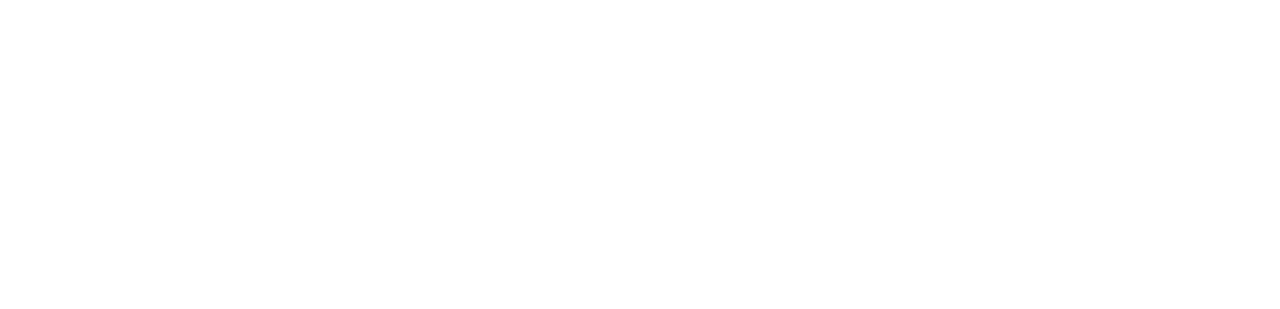
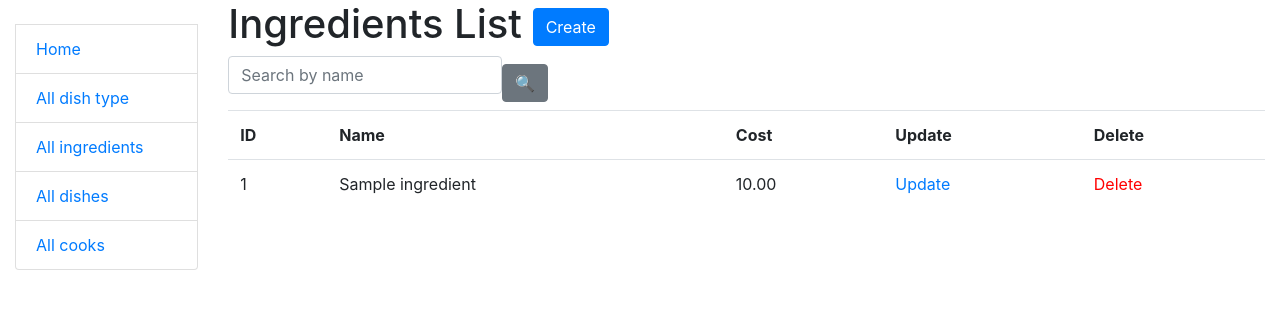
Before and after one commit to roma-mechanic/Restaurant-Kitchen-Service, a Django app: page /ingredients/ in a window 1280 px wide. Before the commit the part shown is empty. Shown: the top 309 px of the page. Run offline with Django 4.2, Linux system fonts and the light colour scheme; tables that the repository leaves empty hold one stand-in row (values such as "Sample post"); some libraries are stand-ins or nearby versions.

Commit message:
create ingredients CRUD templates

```diff
--- a/kitchen/urls.py
+++ b/kitchen/urls.py
@@ -33,7 +33,7 @@
     path("ingredients/",
          IngredientListView.as_view(),
          name="ingredients-list"),
-    path("ingredients/<int:pk>/create/",
+    path("ingredients/create/",
          IngredientCreateView.as_view(),
          name="ingredients-create"),
     path("ingredients/<int:pk>/update/",
--- a/kitchen/views.py
+++ b/kitchen/views.py
@@ -55,14 +55,14 @@
 class DishTypeCreateView(generic.CreateView):
     model = DishType
     fields = "__all__"
-    template_name = "kitchen/dish_type/dish_type_form.html"
+    template_name = "kitchen/create-update_form.html"
     success_url = reverse_lazy("kitchen:dish-type-list")
 
 
 class DishTypeUpdateView(generic.UpdateView):
     model = DishType
     fields = "__all__"
-    template_name = "kitchen/dish_type/dish_type_form.html"
+    template_name = "kitchen/create-update_form.html"
     success_url = reverse_lazy("kitchen:dish-type-list")
 
 
@@ -99,14 +99,14 @@
 class IngredientCreateView(generic.CreateView):
     model = Ingredients
     fields = "__all__"
-    template_name = "kitchen/ingredients/ingredients_form.html"
+    template_name = "kitchen/create-update_form.html"
     success_url = reverse_lazy("kitchen:ingredients-list")
 
 
 class IngredientUpdateView(generic.UpdateView):
     model = Ingredients
     fields = "__all__"
-    template_name = "kitchen/ingredients/ingredients_form.html"
+    template_name = "kitchen/create-update_form.html"
     success_url = reverse_lazy("kitchen:ingredients-list")
 
 
--- a/templates/includes/sidebar.html
+++ b/templates/includes/sidebar.html
@@ -10,6 +10,7 @@
 
   <li class="list-group-item"><a href="{% url 'kitchen:index' %}">Home</a></li>
   <li class="list-group-item"><a href="{% url 'kitchen:dish-type-list' %}">All dish type</a></li>
-  <li class="list-group-item"><a href="#">All dish's</a></li>
+  <li class="list-group-item"><a href="{% url 'kitchen:ingredients-list' %}">All ingredients</a></li>
+  <li class="list-group-item"><a href="#">All dishes</a></li>
   <li class="list-group-item"><a href="#">All cooks</a></li>
 </ul>
--- a/templates/kitchen/dish_type/dish_type_form.html
+++ b/templates/kitchen/create-update_form.html
@@ -2,7 +2,7 @@
 {% load crispy_forms_filters %}
 
 {% block content %}
-  <h1>{{ object|yesno:"Update,Create" }} dish type</h1>
+  <h1>{{ object|yesno:"Update,Create" }} {{ object }}</h1>
   <form action="" method="post" novalidate>
     {% csrf_token %}
     {{ form|crispy }}
--- a/templates/kitchen/ingredients/ingredients_list.html
+++ b/templates/kitchen/ingredients/ingredients_list.html
@@ -0,0 +1,55 @@
+{% extends "base.html" %}
+{% load crispy_forms_filters %}
+
+{% block content %}
+  <h1>
+    Ingredients List
+    <a href="{% url "kitchen:ingredients-create" %}" class="btn btn-primary link_to_page">
+      Create
+    </a>
+  </h1>
+
+  <form action="" method="get" class="form-inline">
+    {{ ingredients_search_form|crispy }}
+    <input type="submit" class="btn btn-secondary" value="🔍">
+  </form>
+  {% if ingredients_list %}
+    <table class="table">
+      <tr>
+        <th>ID</th>
+        <th>Name</th>
+        <th>Cost</th>
+        <th>Update</th>
+        <th>Delete</th>
+      </tr>
+
+      {% for ingredient in ingredients_list %}
+        <tr>
+          <td>
+            {{ ingredient.id }}
+          </td>
+          <td>
+            {{ingredient.name}}
+          </td>
+          <td>
+            {{ ingredient.ingredient_cost }}
+          </td>
+          <td>
+            <a href="{% url "kitchen:ingredients-update" pk=ingredient.id %}">
+              Update
+            </a>
+          </td>
+          <td>
+            <a style="color: red"
+               href="{% url "kitchen:ingredients-delete" pk=ingredient.id %}">
+              Delete
+            </a>
+          </td>
+        </tr>
+      {% endfor %}
+    </table>
+
+  {% else %}
+    <p>There are no dish types in the service.</p>
+  {% endif %}
+{% endblock %}
```
Also changed, not shown: templates/kitchen/ingredients/ingredients_confirm_delete.html (+11 -0 lines), templates/kitchen/ingredients/ingredients_form.html (deleted).
